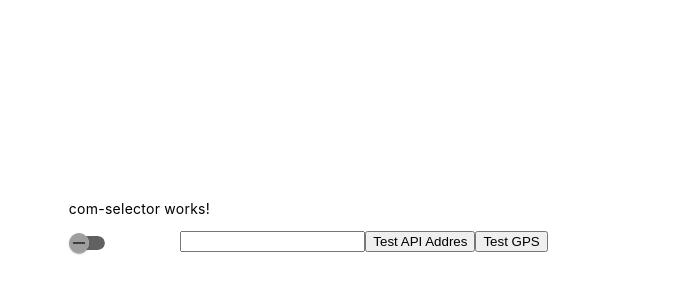
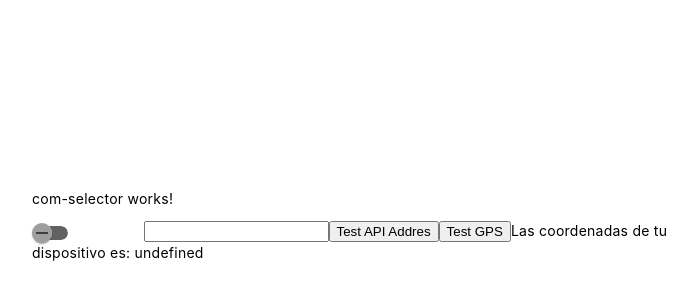
Before and after one commit to raphaellaaz/ng_webapp_openmeteo, an Angular app: page / in a window 1280 px wide. Shown: the part 150-450 px from the top of the page, without its empty margins (258-955 px from the left). Built offline with nearby package versions, Linux system fonts and the light colour scheme.

Commit message:
Modificacion: Adicion de <p> para mostrar información

```diff
--- a/src/app/com-selector/com-selector.component.html
+++ b/src/app/com-selector/com-selector.component.html
@@ -2,4 +2,9 @@
 <mat-slide-toggle>Toggle me!</mat-slide-toggle>
 <input id="input_address" type="text" [(ngModel)]="inputaddress" />
 <button (click)="getAddress()" >Test API Addres</button>
+<p *ngFor="let address of resultado">
+    {{ address.display_name }}, {{ address.lon }} - {{ address.lat }}
+</p>
+
 <button (click)="getLocation()" >Test GPS</button>
+<span>{{"Las coordenadas de tu dispositivo es: "+coords}}</span>
```
